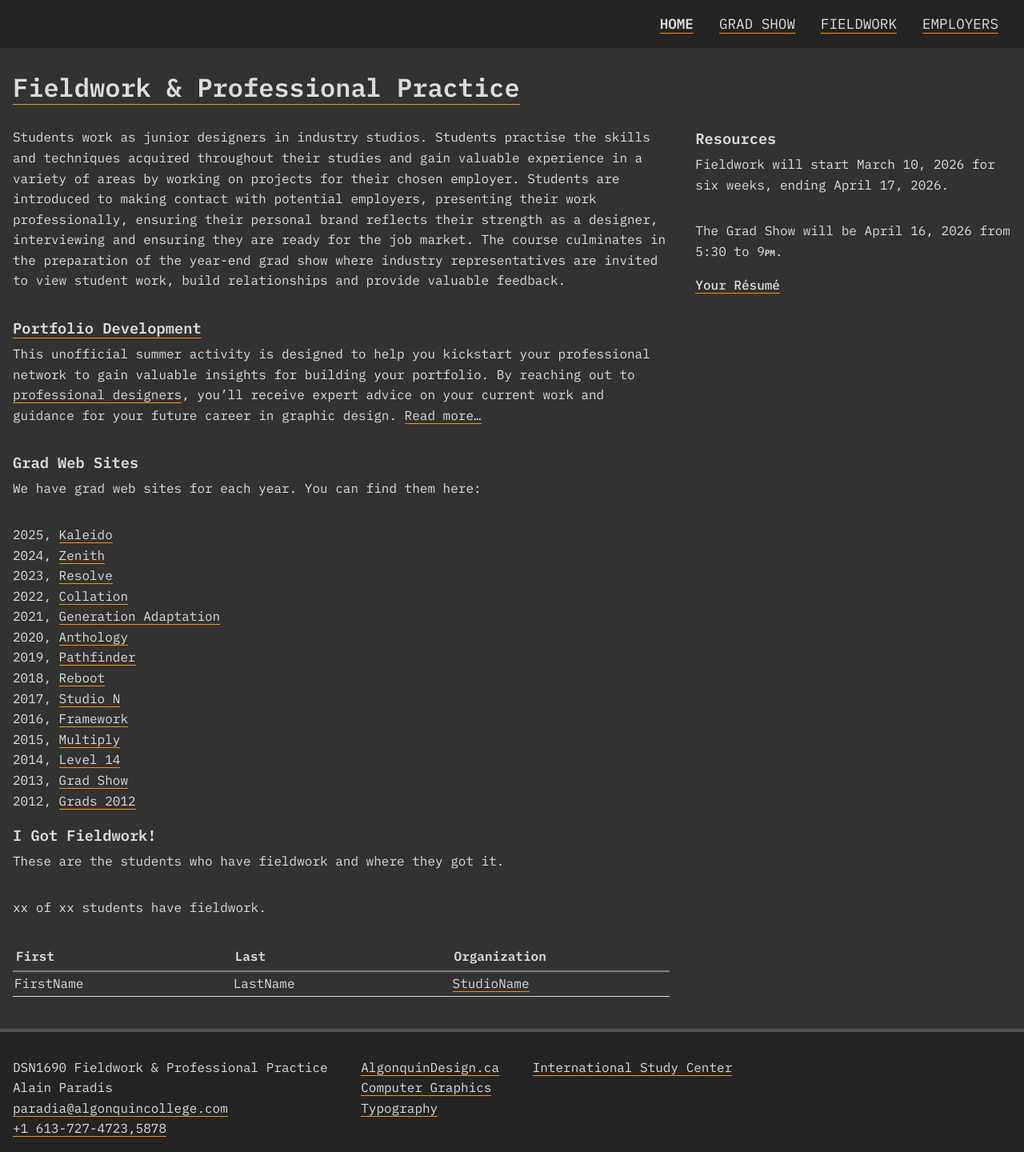
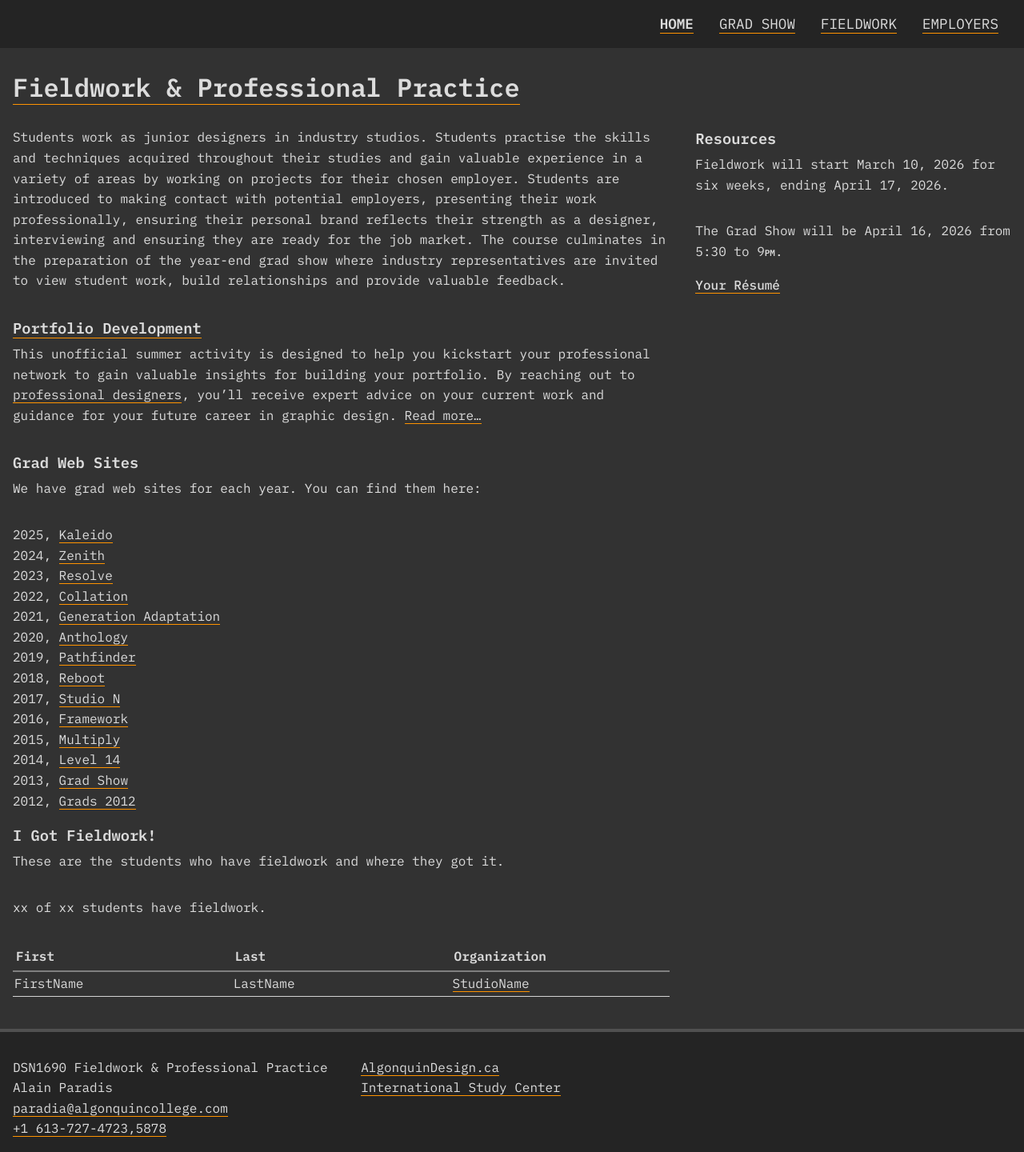
Before and after one commit to AlainParadis/wil, a Jekyll site: the page built from index.md, in a window 1280 px wide. Shown: the whole page at 80% size. Built offline with Jekyll 4.4.1, drawn with Linux system fonts in a browser that asks for light colours.

Commit message:
remove irrelevant links in footer

```diff
--- a/_includes/footer.html
+++ b/_includes/footer.html
@@ -6,9 +6,5 @@
 </div>
 <div>
 <span><a href="https://algonquindesign.ca" title="AlgonquinDesign.ca">AlgonquinDesign.ca</a></span>
-<span><a href="https://cg.algonquindesign.ca" title="AlgonquinDesign.ca, Computer Graphics">Computer Graphics</a></span>
-<span><a href="https://type.algonquindesign.ca" title="AlgonquinDesign.ca, Typography">Typography</a></span>
-</div>
-<div>
 <span><a href="https://www.algonquincollege.com/international/" title="Algonquin College International Study Centre">International Study Center</a></span>
 </div>
```
